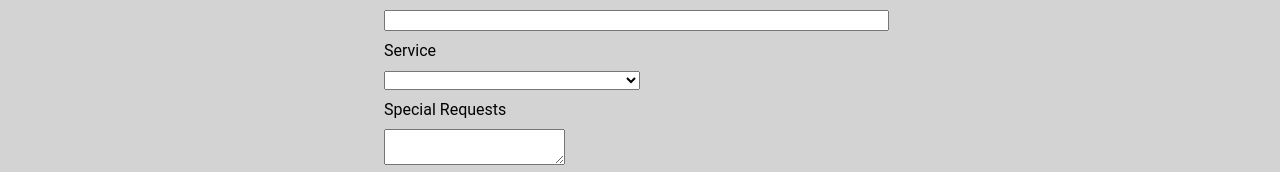
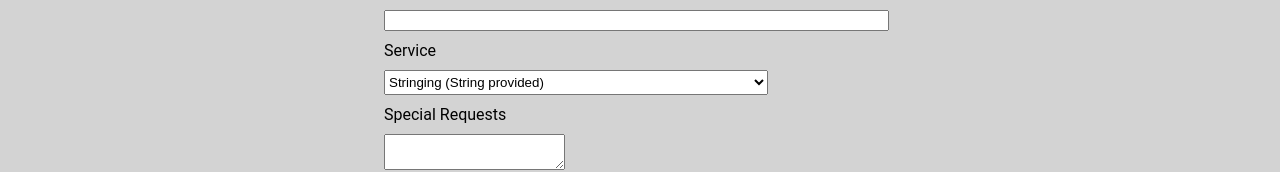
Before and after one commit to gngo2018/g3-sports, a Next.js app: page /requestservice in a window 1280 px wide. Shown: the part 353-525 px from the top of the page. Built offline with nearby package versions, Linux system fonts and the light colour scheme.

Commit message:
Added array for select

```diff
--- a/pages/requestservice/index.tsx
+++ b/pages/requestservice/index.tsx
@@ -2,12 +2,30 @@ import Head from 'next/head'
 import { useForm, ValidationError } from '@formspree/react'
 import ReCaptchaV2 from 'react-google-recaptcha'
 import requestServiceStyles from './request_service.module.css'
-
+import { useState } from 'react';
 const formSpreeApiKey = process.env.NEXT_PUBLIC_Formspree_Api_Key + "";
 const googleCaptchaKey = process.env.NEXT_PUBLIC_Google_Captcha_Key + "";
 
+interface Service{
+    serviceName: string,
+    serviceCost: number
+}
+
 export default function RequestService() {
     const [form, handleSubmit] = useForm(formSpreeApiKey);
+
+    const serviceArray: Service[] = [
+        {serviceName: "Stringing (String provided)", serviceCost: 15.00},
+        {serviceName: "Stringing (String needed - Syn Gut)", serviceCost: 20.00},
+        {serviceName: "Stringing (String needed - Full Poly)", serviceCost: 25.00},
+        {serviceName: "Stringing (String needed - Hybrid)", serviceCost: 25.00},
+        {serviceName: "Replacement Grip (Grip provided)", serviceCost: 5.00},
+        {serviceName: "Replacement Grip (Grip needed)", serviceCost: 10.00},
+        {serviceName: "Lead Tape", serviceCost: 10.00},
+        {serviceName: "Grip Building", serviceCost: 15.00}
+    ]
+
+    console.log(serviceArray)
 
     if (form.succeeded) {
         return <p className={requestServiceStyles.request_service_success_container}>Form has been submitted! Your request will be responded to in 1-2 business days. Thank you for your interest in G3 Sports!</p>;
@@ -70,8 +88,11 @@ export default function RequestService() {
                             Service
                         </label>
                         <select id="service" name="service">
-                            <option></option>
-                            <option>Stringing</option>
+                            {
+                                serviceArray.map(service => (
+                                    <option key={service.serviceName}>{service.serviceName}</option>
+                                ))
+                            }
                         </select>
                     </div>
                     <div className={requestServiceStyles.form_input}>
--- a/pages/requestservice/request_service.module.css
+++ b/pages/requestservice/request_service.module.css
@@ -14,7 +14,8 @@
 }
 
 .request_service_form select {
-    width: 50%;
+    width: 75%;
+    height:25px;
 }
 
 .request_service_form button {
```
